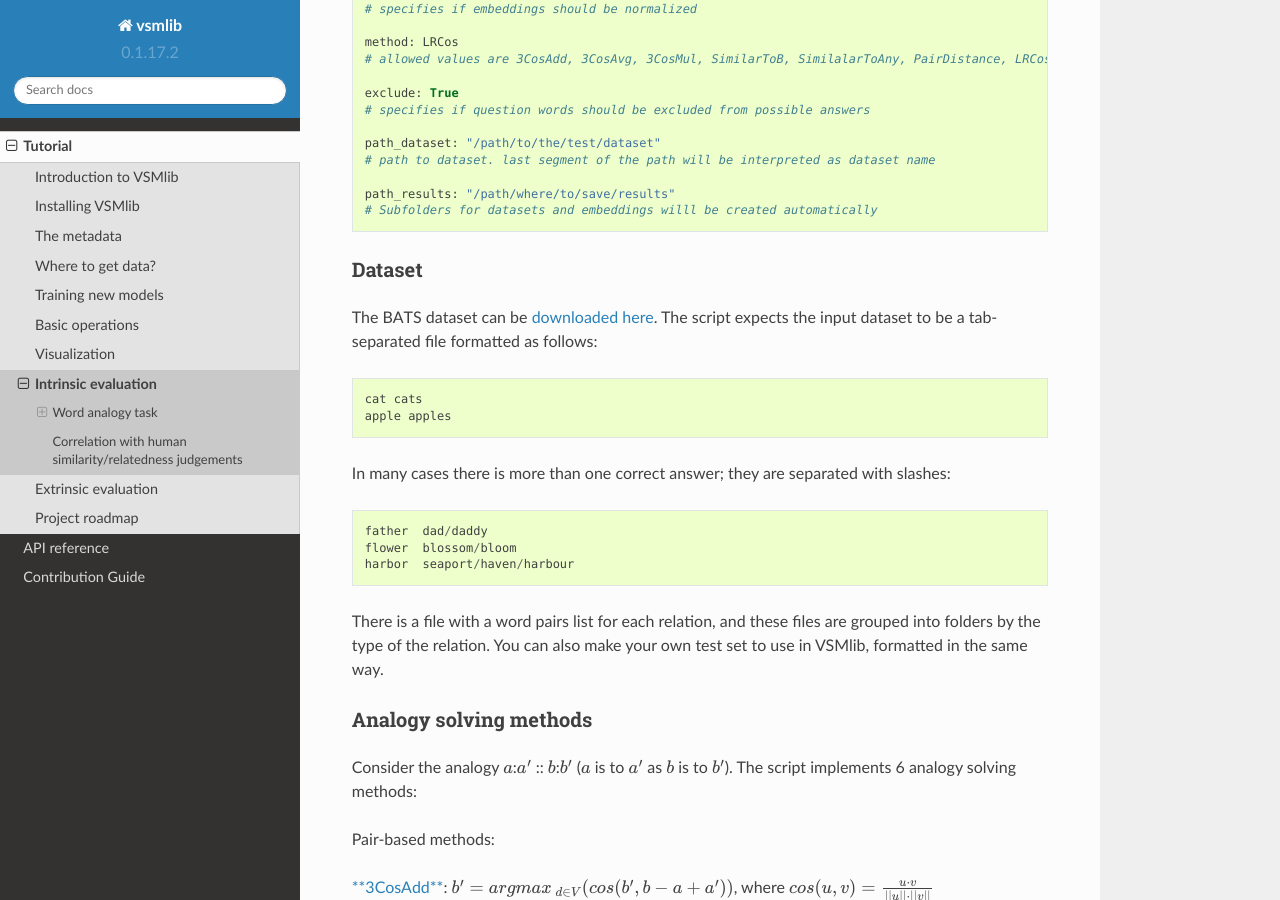
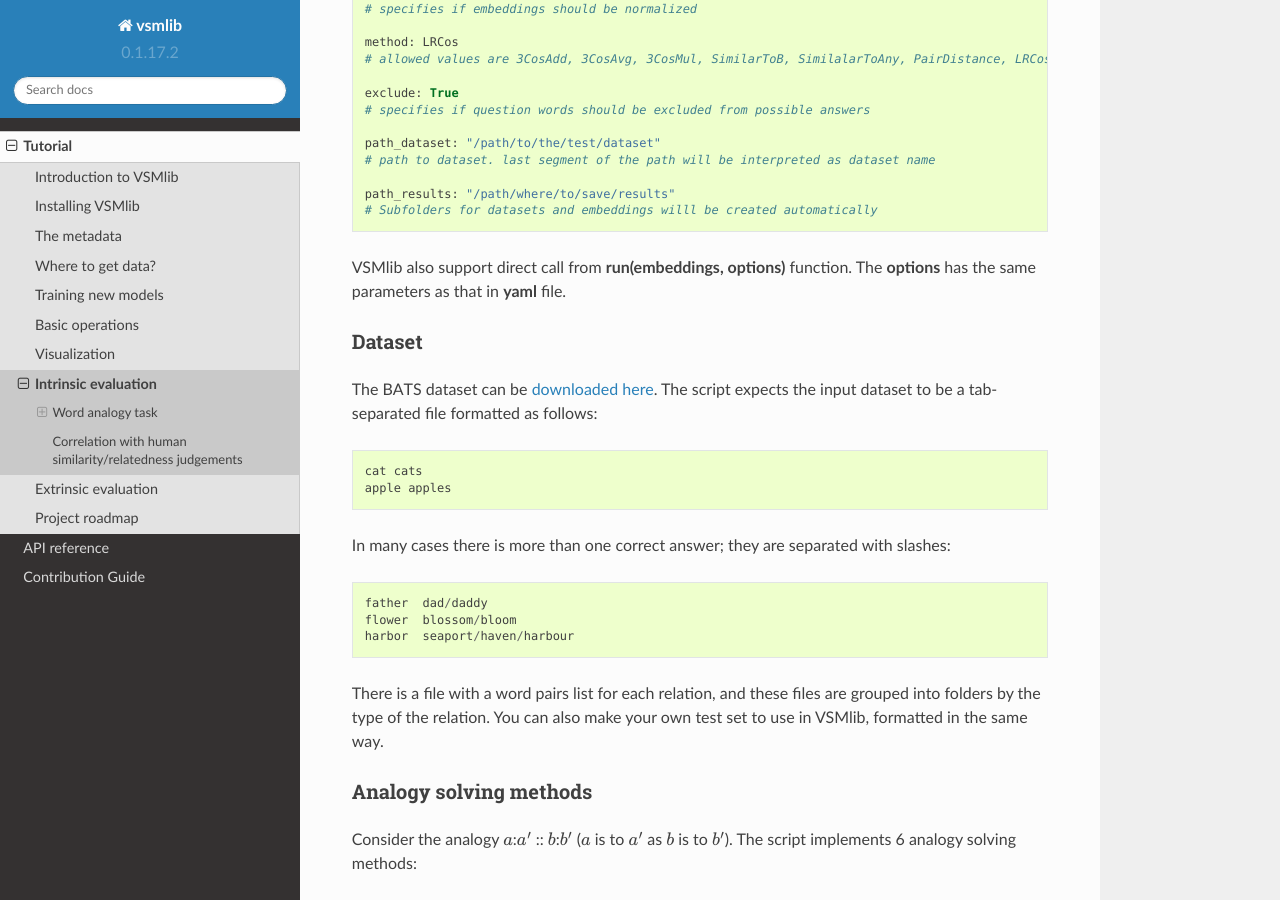
Before and after one commit to undertherain/vsmlib, a Sphinx documentation site: the page built from docs/source/tutorial/evaluating.rst, in a window 1280 px wide and 900 px high, scrolled down 734 px. Built offline with Sphinx 7.4.7 and the Read the Docs theme 2.0.0, drawn with Linux system fonts in a browser that asks for light colours.

Commit message:
evaluation document

```diff
--- a/docs/source/tutorial/evaluating.rst
+++ b/docs/source/tutorial/evaluating.rst
@@ -39,6 +39,9 @@
 
     path_results: "/path/where/to/save/results"
     # Subfolders for datasets and embeddings willl be created automatically
+
+VSMlib also support direct call from **run(embeddings, options)** function.
+The **options** has the same parameters as that in **yaml** file.
 
 Dataset
 ~~~~~~~
```
